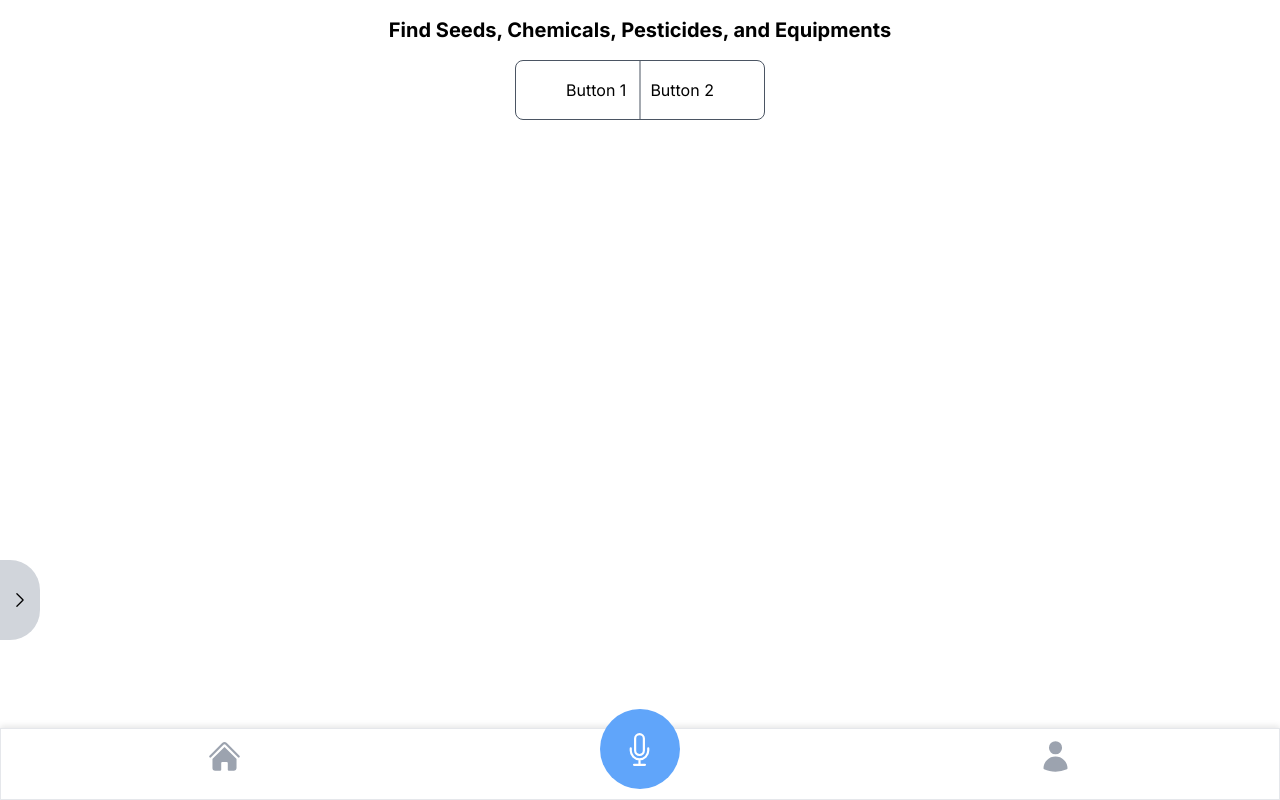
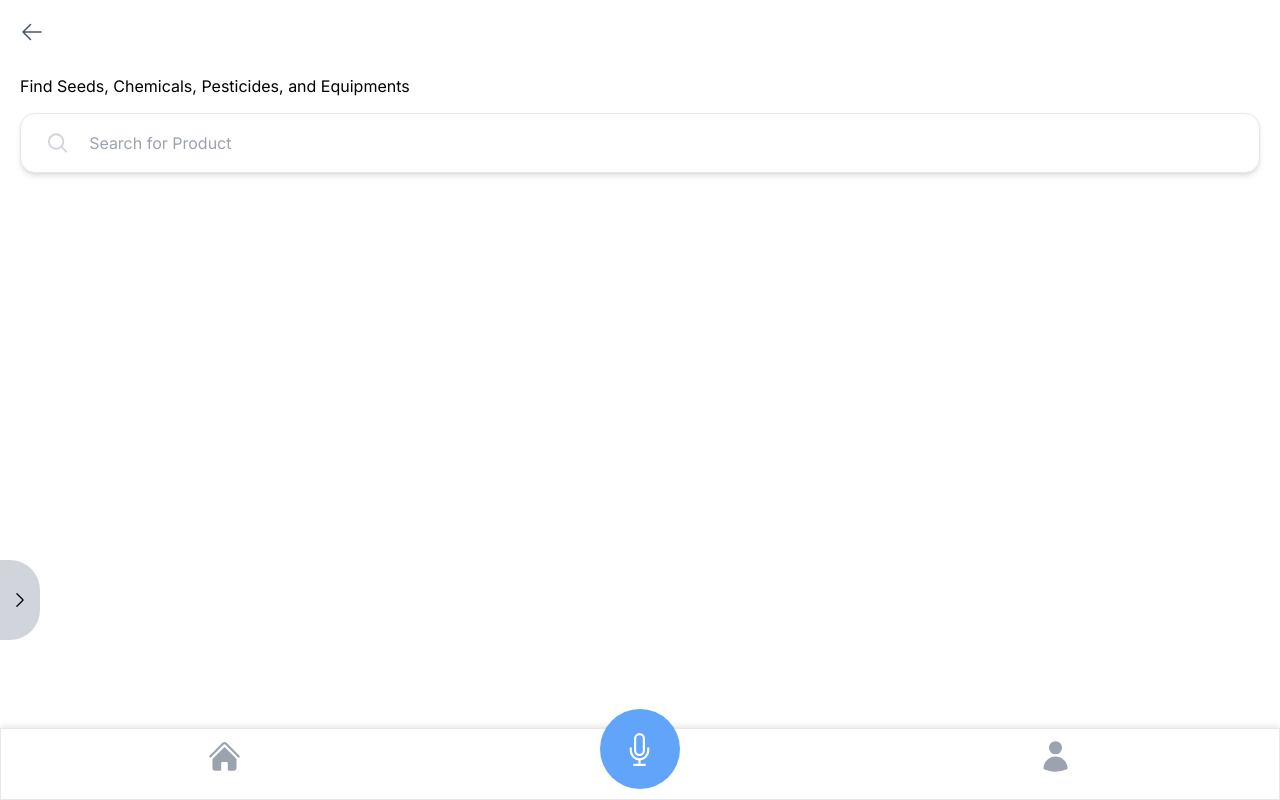
Before and after one commit to HarshDilipGhosalkar/Farm.AI, a Next.js app in the folder client/: page /marketplace/products in a window 1280 px wide. Built offline with nearby package versions, Linux system fonts and the light colour scheme; no server answers.

Commit message:
Refactor marketplace products page

```diff
--- a/client/src/app/marketplace/products/page.js
+++ b/client/src/app/marketplace/products/page.js
@@ -4,7 +4,6 @@ import { useState, useEffect } from "react";
 import { useRouter } from "next/navigation";
 import { ScaleLoader } from "react-spinners";
 import getLanguage from "@/utils/language";
-
 
 const IndexPage = () => {
   const [selectedLanguage, setSelectedLanguage] = useState("");
@@ -13,7 +12,7 @@ const IndexPage = () => {
       setSelectedLanguage(language);
     });
   }, []);
-    const [voiceInput, setVoiceInput] = useState("");
+  const [voiceInput, setVoiceInput] = useState("");
   const [listening, setListening] = useState(false);
 
   const startListening = (language) => {
@@ -35,40 +34,69 @@ const IndexPage = () => {
   };
   return (
     <div>
-      <Head>
-        <title>Find Seeds, Chemicals, Pesticides, and Equipments</title>
-        <meta
-          name="description"
-          content="Find Seeds, Chemicals, Pesticides, and Equipments"
-        />
-        <link rel="icon" href="/favicon.ico" />
-      </Head>
+      <div className="flex items-center w-full px-[20px] mt-[20px]">
+        <span onClick={() => router.back()} className="text-gray-600">
+          <svg
+            xmlns="http://www.w3.org/2000/svg"
+            fill="none"
+            viewBox="0 0 24 24"
+            stroke-width="1.5"
+            stroke="currentColor"
+            class="w-6 h-6"
+          >
+            <path
+              stroke-linecap="round"
+              stroke-linejoin="round"
+              d="M10.5 19.5 3 12m0 0 7.5-7.5M3 12h18"
+            />
+          </svg>
+        </span>
+        <h1 className="w-full text-center font-bold text-2xl">
+          {selectedLanguage === "english" ? (
+            <>Ecommerce Marketplace</>
+          ) : selectedLanguage === "hindi" ? (
+            <>ई-कॉमर्स बाजार</>
+          ) : selectedLanguage === "marathi" ? (
+            <>ई-कॉमर्स बाजार</>
+          ) : selectedLanguage === "gujarati" ? (
+            <>ઈ-કૉમર્સ બજાર</>
+          ) : selectedLanguage === "tamil" ? (
+            <>மின் வணிக சந்தை</>
+          ) : (
+            ""
+          )}
+        </h1>
+      </div>
+      <div className="px-[20px] pt-[30px]">
+        <h2 className="">Find Seeds, Chemicals, Pesticides, and Equipments</h2>
+        <div className="flex gap-x-[20px] my-[15px] items-center px-[25px] text-gray-300 w-full h-[60px] rounded-[15px] mx-auto shadow-md border bg-white">
+          <svg
+            xmlns="http://www.w3.org/2000/svg"
+            fill="none"
+            viewBox="0 0 24 24"
+            stroke-width="2"
+            stroke="currentColor"
+            class="w-6 h-6"
+          >
+            <path
+              stroke-linecap="round"
+              stroke-linejoin="round"
+              d="m21 21-5.197-5.197m0 0A7.5 7.5 0 1 0 5.196 5.196a7.5 7.5 0 0 0 10.607 10.607Z"
+            />
+          </svg>
+          <input
+            type="text"
+            placeholder="Search for Product"
+            className="w-full h-full bg-transparent focus:outline-none text-gray-"
+          />
+        </div>
+        <div>
+          <div className="w-[200px]">
 
-      <header className="text-black py-4 text-center">
-        <h1 className="text-xl font-bold">
-          Find Seeds, Chemicals, Pesticides, and Equipments
-        </h1>
-      </header>
+          </div>
+        </div>
+      </div>
 
-      <main>
-        <div
-          className="flex justify-center items-center w-screen border border-gray-600 rounded-lg"
-          style={{
-            width: "250px",
-            height: "60px",
-            margin: "auto",
-            position: "relative",
-          }}
-        >
-          <button className="pr-6">Button 1</button>
-
-          <button className="">Button 2</button>
-          <div
-            className="absolute top-0 bottom-0 bg-gray-600 w-px"
-            style={{ left: "50%", transform: "translateX(-50%)" }}
-          ></div>
-        </div>
-      </main>
       <>
         {voiceInput.length > 3 && (
           <div className="fixed bottom-[80px] w-full px-[20px] py-[10px] pb-[25px]">
```
